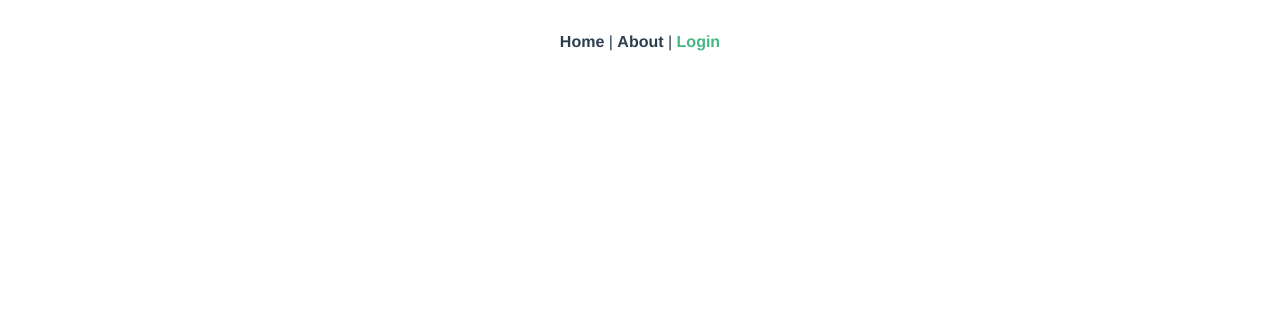
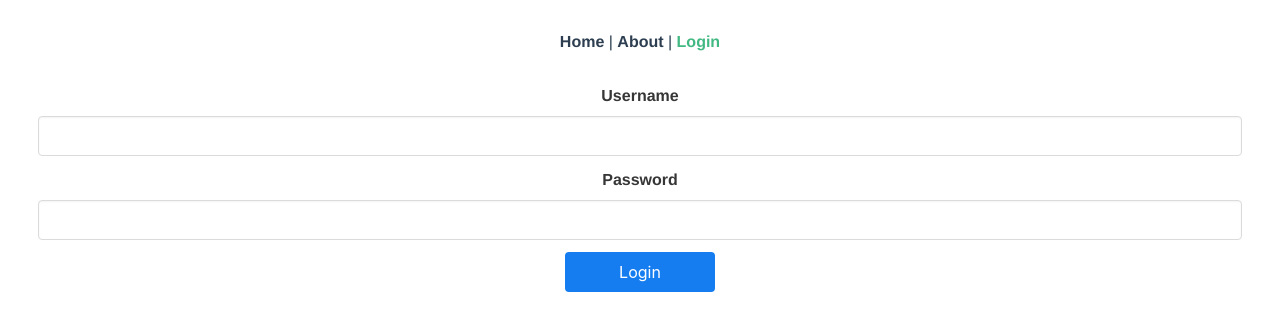
Before and after one commit to AdamBanham/process-mining-web-app, a Vue app in the folder process-mining-webapp/: page /#/ in a window 1280 px wide. Shown: the top 330 px of the page. Built offline with nearby package versions, Linux system fonts and the light colour scheme.

Commit message:
updated login form to have fields

```diff
--- a/process-mining-webapp/src/components/login/loginForm.vue
+++ b/process-mining-webapp/src/components/login/loginForm.vue
@@ -1,6 +1,12 @@
 <template>
   <div class="login-form">
-
+      <b-field label="Username" class="login-field">
+          <b-input v-model="username" />
+      </b-field>
+      <b-field label="Password" class="login-field">
+          <b-input v-model="password" />
+      </b-field>
+      <b-button @click="login" class='is-info login-button'>Login</b-button>
   </div>
 </template>
 
@@ -9,10 +15,20 @@ export default {
     name: "loginForm",
     components: {
 
+    },
+    data() {
+        return {
+            password : null,
+            username : null,
+        }
     }
 }
 </script>
 
 <style lang="sass" scoped>
-
+.login-button
+    width: 150px;
+.login-field
+    margin-left: 3%;
+    margin-right: 3%;
 </style>
```
